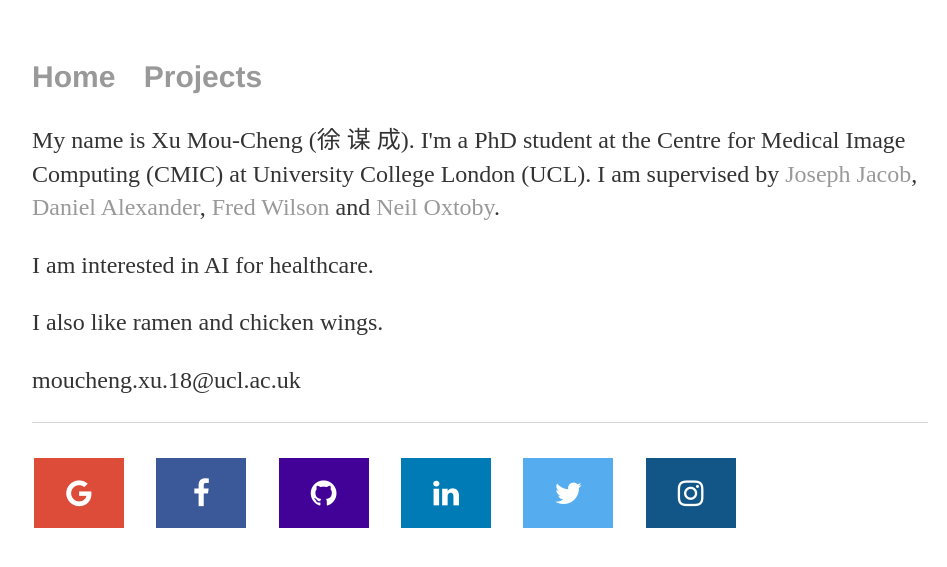
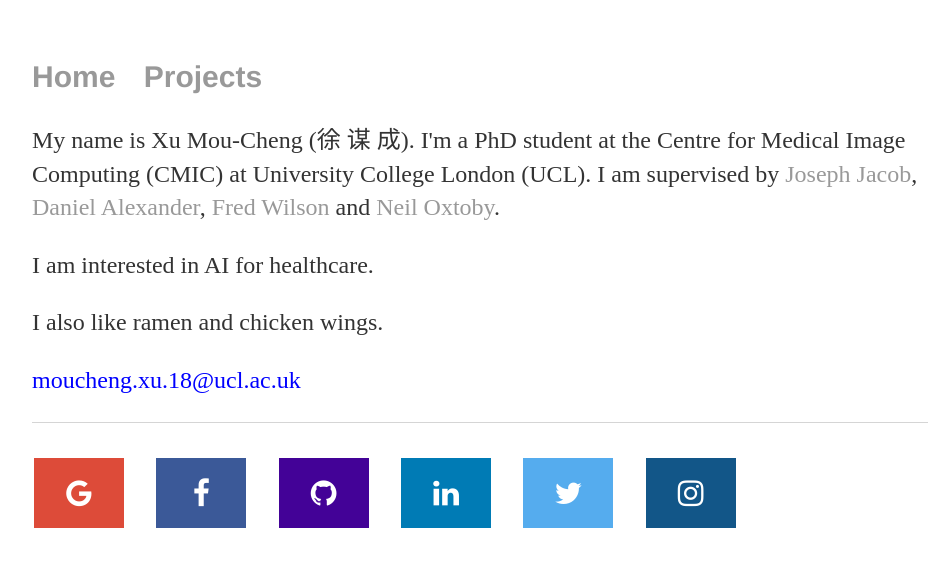
Before and after one commit to moucheng2017/mouchengxu.github.io, a Jekyll site: the page built from index.html, in a window 1280 px wide. Shown: the top 567 px of the page, without its empty margins (160-1107 px from the left). Built offline with Jekyll 4.4.1, drawn with Linux system fonts in a browser that asks for light colours.

Commit message:
Update index.html

```diff
--- a/index.html
+++ b/index.html
@@ -11,6 +11,6 @@ title: Mou-Cheng Xu
 		<a href="https://scholar.google.com/citations?user=uWfRPHEAAAAJ&hl=en">Neil Oxtoby</a>.</p>
 	<p>I am interested in AI for healthcare.</p>
 	<p>I also like ramen and chicken wings.</p>
-	<p>moucheng.xu.18@ucl.ac.uk</p>
+	<p style="color:blue;">moucheng.xu.18@ucl.ac.uk</p>
 <!-- 	<img src="gsk.png" alt="gsk logo" width="120" height="100" style="vertical-align:top; float:right"> -->
 </div><!-- /.blurb -->
```
